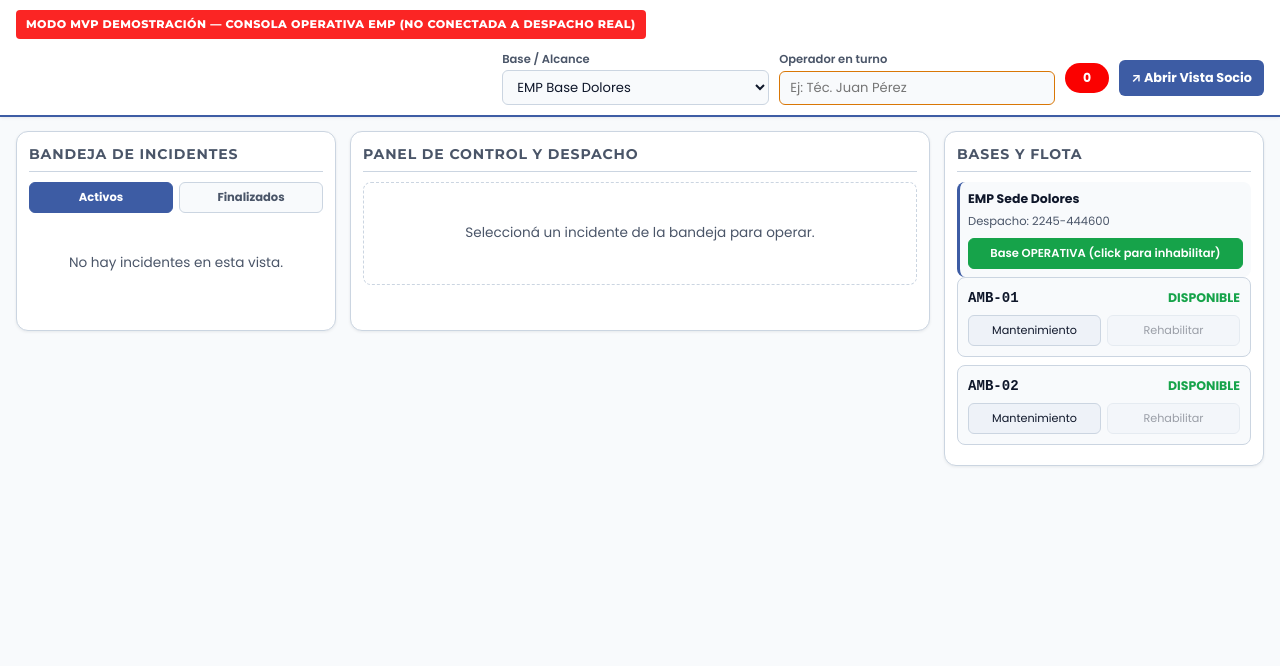
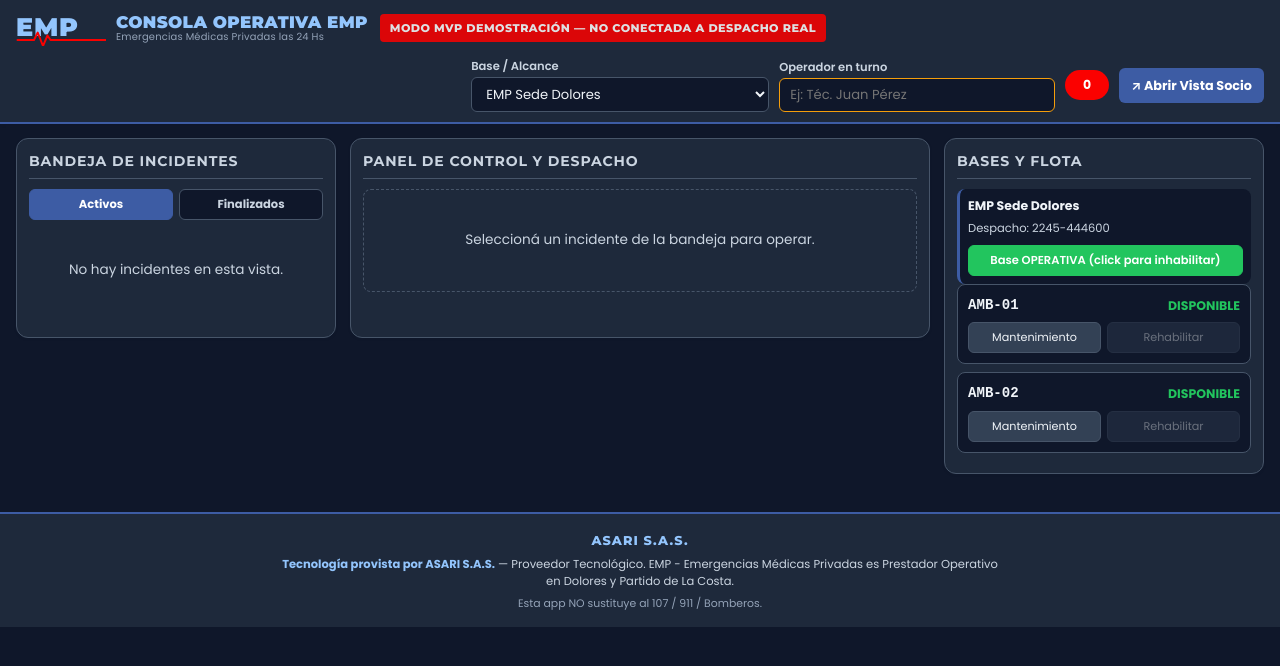
Before and after one commit to InstructorMap/emergencias-360, a plain HTML site: page central.html in a window 1280 px wide. Drawn offline with Linux system fonts and the light colour scheme; files whose address does not match are found by name.

Commit message:
Update theme color and header content in central.html

```diff
--- a/central.html
+++ b/central.html
@@ -3,22 +3,36 @@
 <head>
   <meta charset="UTF-8" />
   <meta name="viewport" content="width=device-width, initial-scale=1.0" />
-  <meta name="theme-color" content="#0f172a" />
+  <meta name="theme-color" content="#3D5CA4" />
   <meta name="description" content="Consola Operativa EMP - MVP Demostración. No conectada a despacho real." />
   <title>Central Operativa EMP — MVP Demostración</title>
   <link rel="stylesheet" href="css/styles.css" />
 </head>
-<body class="central-body">
+<body class="central-body theme-dark">
 
-  <!-- ===================== HEADER OPERATIVO ===================== -->
+  <!-- ===================== HEADER ===================== -->
   <header class="central-header" role="banner">
-    <span class="badge-central">MODO MVP DEMOSTRACIÓN — CONSOLA OPERATIVA EMP (NO CONECTADA A DESPACHO REAL)</span>
+
+    <a class="emp-brand" href="central.html" aria-label="EMP - Central Operativa">
+      <svg viewBox="0 0 120 48" xmlns="http://www.w3.org/2000/svg" role="img" aria-hidden="true">
+        <text x="0" y="34" font-family="Montserrat, sans-serif" font-size="34" font-weight="900" fill="#93C5FD" letter-spacing="1">EMP</text>
+        <path d="M2 40 h22 l5 -10 l7 18 l6 -14 l4 6 h74"
+              stroke="#FB0100" stroke-width="2.6" fill="none"
+              stroke-linecap="round" stroke-linejoin="round" />
+      </svg>
+      <span class="emp-brand-text">
+        <span class="emp-brand-name">Consola Operativa EMP</span>
+        <span class="emp-brand-claim">Emergencias Médicas Privadas las 24 Hs</span>
+      </span>
+    </a>
+
+    <span class="badge-central">MODO MVP DEMOSTRACIÓN — NO CONECTADA A DESPACHO REAL</span>
 
     <div class="header-controls">
       <label>Base / Alcance
         <select id="centralBaseSelector" aria-label="Seleccionar base o alcance">
-          <option value="DOLORES">EMP Base Dolores</option>
-          <option value="LA_COSTA">EMP Base Partido de La Costa</option>
+          <option value="DOLORES">EMP Sede Dolores</option>
+          <option value="LA_COSTA">EMP Sucursal Santa Teresita (La Costa)</option>
           <option value="ALL">Todas las Bases (Supervisión EMP)</option>
         </select>
       </label>
@@ -37,7 +51,6 @@
   <!-- ===================== LAYOUT 3 COLUMNAS ===================== -->
   <div class="central-grid">
 
-    <!-- ---------- COLUMNA 1: BANDEJA ---------- -->
     <section class="central-col central-col-1" aria-label="Bandeja de incidentes">
       <h2>Bandeja de Incidentes</h2>
       <div class="incident-filters">
@@ -48,7 +61,6 @@
       <p class="empty-msg" id="incidentEmpty" hidden>No hay incidentes en esta vista.</p>
     </section>
 
-    <!-- ---------- COLUMNA 2: DETALLE / DESPACHO ---------- -->
     <section class="central-col central-col-2" aria-label="Panel de control del incidente">
       <h2>Panel de Control y Despacho</h2>
       <div id="detailContainer">
@@ -56,7 +68,6 @@
       </div>
     </section>
 
-    <!-- ---------- COLUMNA 3: FLOTA ---------- -->
     <section class="central-col central-col-3" aria-label="Estado de bases y flota">
       <h2>Bases y Flota</h2>
       <div id="fleetContainer"></div>
@@ -64,6 +75,16 @@
 
   </div>
 
+  <!-- ===================== FOOTER SELLO ASARI ===================== -->
+  <footer class="asari-footer" role="contentinfo">
+    <div class="asari-logo">ASARI S.A.S.</div>
+    <div class="asari-line">
+      <strong>Tecnología provista por ASARI S.A.S.</strong> — Proveedor Tecnológico.
+      EMP - Emergencias Médicas Privadas es Prestador Operativo en Dolores y Partido de La Costa.
+      <span class="asari-legal">Esta app NO sustituye al 107 / 911 / Bomberos.</span>
+    </div>
+  </footer>
+
   <script src="js/config.js"></script>
   <script src="js/state-machine.js"></script>
   <script src="js/store.js"></script>
```
